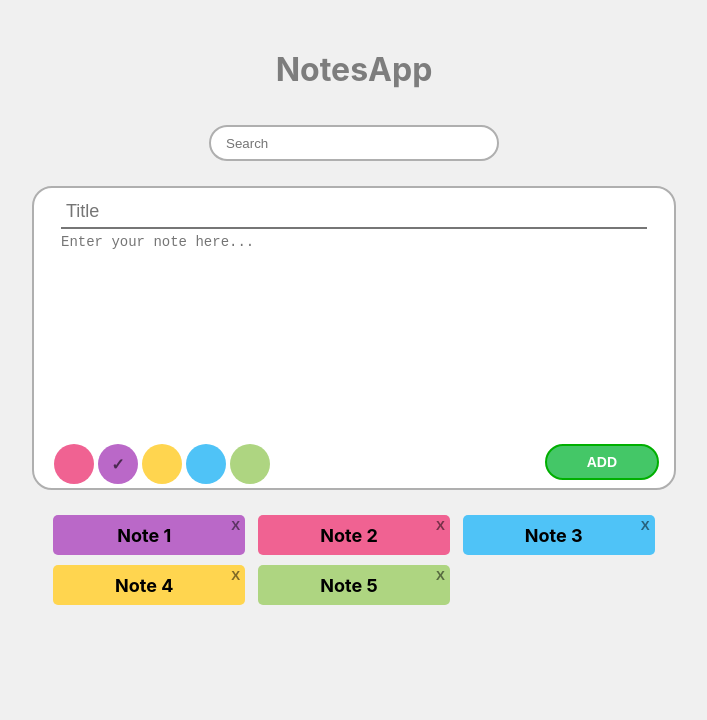
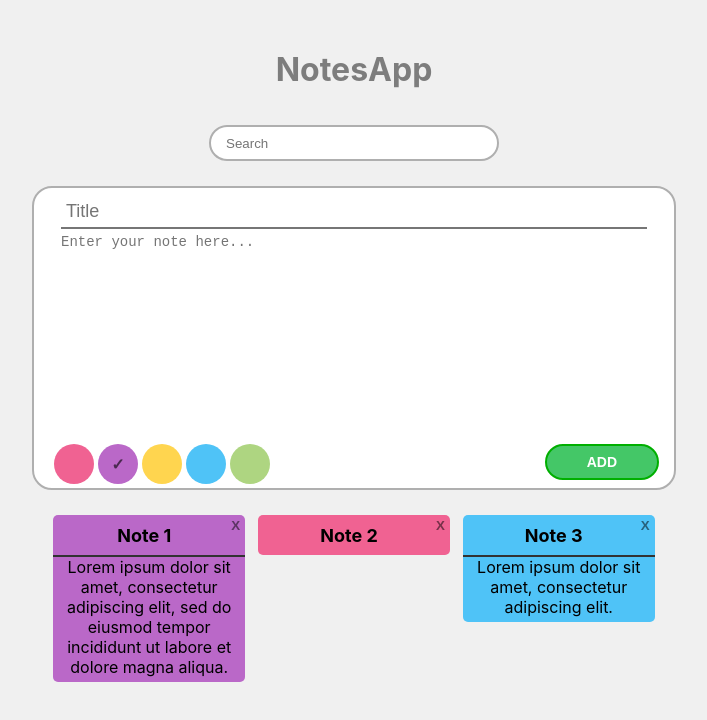
Before and after one commit to BeyzaaKoroglu/React-NotesApp, a React (Create React App) app: page / in a window 1280 px wide. Shown: the top 720 px of the page, without its empty margins (286-993 px from the left). Built offline with nearby package versions, Linux system fonts and the light colour scheme.

Commit message:
localStorage added

```diff
--- a/src/components/NewNote.js
+++ b/src/components/NewNote.js
@@ -1,14 +1,23 @@
-import React, { useState } from "react";
+import React, { useEffect, useState } from "react";
 import { useDispatch } from "react-redux";
 import { addNote } from "../redux/notes/notesSlice";
 import "../styles/newNote.css";
 
 function NewNote() {
   const colors = ["#F06292", "#BA68C8", "#FFD54F", "#4FC3F7", "#AED581"];
+  const [noteColor, setNoteColor] = useState(
+    localStorage.getItem("noteColor")
+      ? localStorage.getItem("noteColor")
+      : "#BA68C8"
+  );
+  useEffect(() => {
+    localStorage.setItem("noteColor", noteColor);
+  }, [noteColor]);
+
   const [newNote, setNewNote] = useState({
     title: "",
     note: "",
-    noteColor: "#BA68C8",
+    noteColor: noteColor,
   });
   const dispatch = useDispatch();
 
@@ -16,6 +25,7 @@ function NewNote() {
     setNewNote((preState) => {
       return { ...preState, noteColor: e.target.value };
     });
+    setNoteColor(e.target.value);
   };
   const handleSubmit = (e) => {
     e.preventDefault();
@@ -25,7 +35,7 @@ function NewNote() {
     setNewNote({
       title: "",
       note: "",
-      noteColor: "#BA68C8",
+      noteColor: noteColor,
     });
   };
   return (
--- a/src/components/Notes.js
+++ b/src/components/Notes.js
@@ -1,10 +1,13 @@
-import React from "react";
+import React, { useEffect } from "react";
 import { useDispatch, useSelector } from "react-redux";
 import { removeNote, changeIsHidden } from "../redux/notes/notesSlice";
 import "../styles/notes.css";
 
 function Notes() {
   const notes = useSelector((state) => state.notes.notes);
+  useEffect(() => {
+    localStorage.setItem("notes",JSON.stringify(notes))
+  })
   const searchKey = useSelector((state) => state.notes.searchKey);
   const filteredNotes = notes.filter(
     (note) =>
@@ -12,7 +15,6 @@ function Notes() {
       note.note.toLowerCase().includes(searchKey.toLowerCase())
   );
   const dispatch = useDispatch();
-  console.log(notes);
 
   const handleClickCollapse = (id) => {
     dispatch(changeIsHidden(id));
--- a/src/redux/notes/notesSlice.js
+++ b/src/redux/notes/notesSlice.js
@@ -3,41 +3,29 @@ import { createSlice, nanoid } from "@reduxjs/toolkit";
 export const notesSlice = createSlice({
   name: "notes",
   initialState: {
-    notes: [
+    notes: localStorage.getItem("notes")
+      ? JSON.parse(localStorage.getItem("notes"))
+      : [
           {
             id: "1",
             title: "Note 1",
-        note: "fduofhpıa fduofhpıa fduofhpıa fduofhpıa fduofhpıa fduofhpıa fduofhpıa fduofhpıa",
+            note: "Lorem ipsum dolor sit amet, consectetur adipiscing elit, sed do eiusmod tempor incididunt ut labore et dolore magna aliqua.",
             noteColor: "#BA68C8",
-        isHidden: true,
+            isHidden: false,
           },
           {
             id: "2",
             title: "Note 2",
-        note: "fduofhpıa fduofhpıa fduofhpıa fduofhpıa fduofhpıa fduofhpıa fduofhpıa fduofhpıa",
+            note: "Lorem ipsum dolor sit amet, consectetur adipiscing elit.",
             noteColor: "#F06292",
             isHidden: true,
           },
           {
             id: "3",
             title: "Note 3",
-        note: "fduofhpıa fduofhpıa fduofhpıa fduofhpıa fduofhpıa fduofhpıa fduofhpıa fduofhpıa",
+            note: "Lorem ipsum dolor sit amet, consectetur adipiscing elit.",
             noteColor: "#4FC3F7",
-        isHidden: true,
-      },
-      {
-        id: "4",
-        title: "Note 4",
-        note: "fduofhpıa fduofhpıa fduofhpıa fduofhpıa fduofhpıa fduofhpıa fduofhpıa fduofhpıa",
-        noteColor: "#FFD54F",
-        isHidden: true,
-      },
-      {
-        id: "5",
-        title: "Note 5",
-        note: "fduofhpıa fduofhpıa fduofhpıa fduofhpıa fduofhpıa fduofhpıa fduofhpıa fduofhpıa",
-        noteColor: "#AED581",
-        isHidden: true,
+            isHidden: false,
           },
         ],
     searchKey: "",
--- a/src/styles/notes.css
+++ b/src/styles/notes.css
@@ -1,6 +1,6 @@
 .allNotes {
   width: 50%;
-  margin: 20px auto;
+  margin: 20px auto 0px;
   display: flex;
   flex-wrap: wrap;
 }
@@ -36,6 +36,7 @@
 .btnText {
   margin: auto;
   padding-left: 10px;
+  user-select: none;
 }
 
 .deleteBtn {
@@ -56,6 +57,7 @@
 
 .note {
   border-radius: 0px 0px 5px 5px;
+  padding-bottom: 5px;
 }
 
 .hidden {
```
Lines whose indentation alone changed are shown as unchanged.
